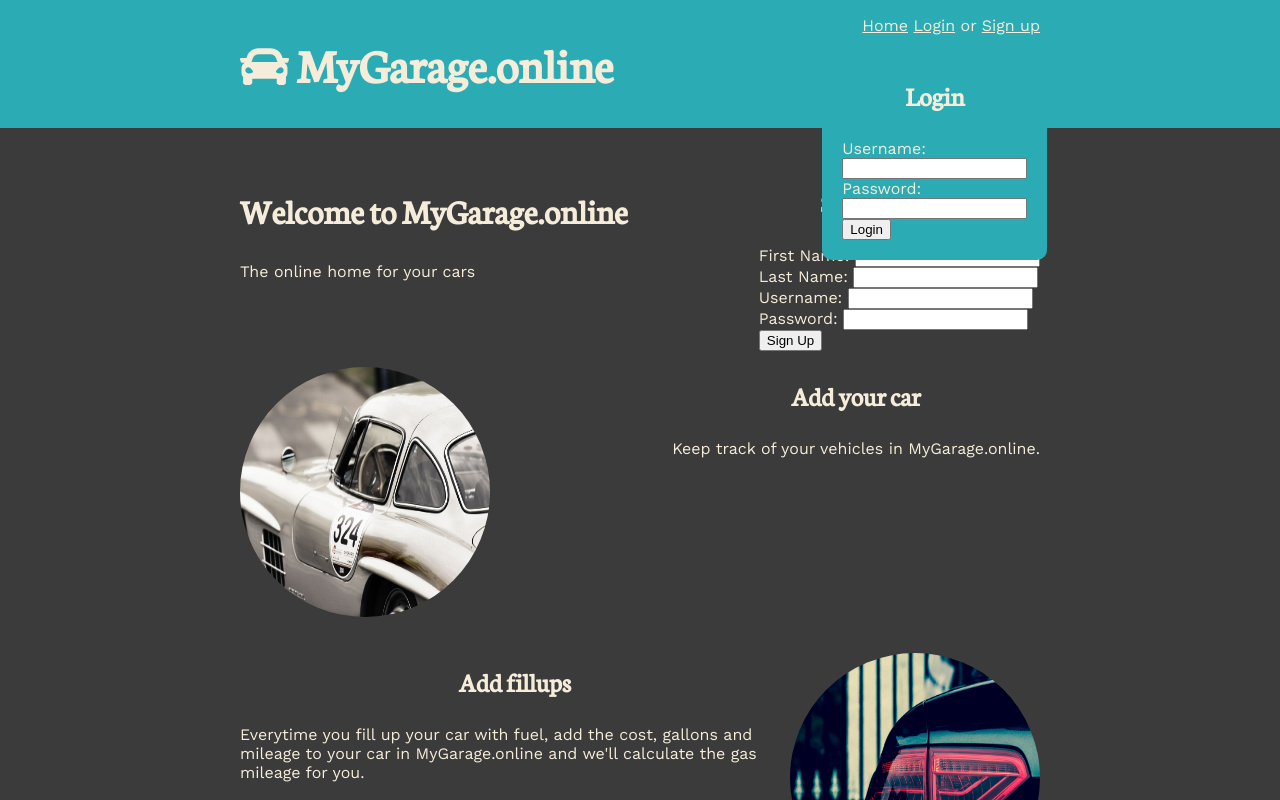
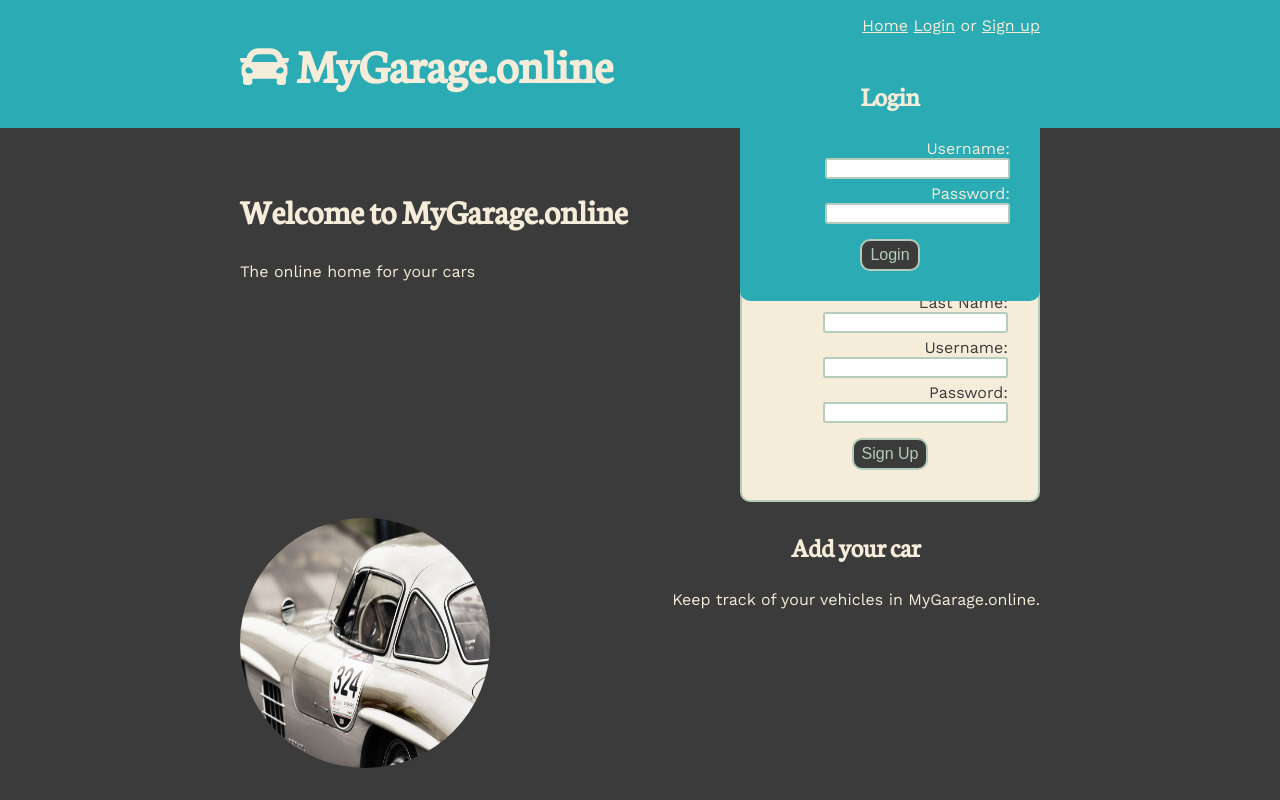
Before and after one commit to jhnnyk/garage, a website: page public/index.html in a window 1280 px wide. Both pictures are taken after a click on the link "Login". Shown: the top 800 px of the page. Drawn offline with nearby package versions, Linux system fonts and the light colour scheme.

Commit message:
form styling

```diff
--- a/public/index.html
+++ b/public/index.html
@@ -37,11 +37,11 @@
           <label for="username">
             <span>Username:</span>
             <input type="text" name="username">
-          </label><br>
+          </label>
           <label for="password">
             <span>Password:</span>
             <input type="password" name="password">
-          </label><br>
+          </label>
           <button type="submit">Login</button>
           <span class="error js-submit-error" aria-live="polite"></span>
         </form>
@@ -51,19 +51,19 @@
           <label for="firstName">
             <span>First Name:</span>
             <input type="text" name="firstName">
-          </label><br>
+          </label>
           <label for="lastName">
             <span>Last Name:</span>
             <input type="text" name="lastName">
-          </label><br>
+          </label>
           <label for="username">
             <span>Username:</span>
             <input type="text" name="username">
-          </label><br>
+          </label>
           <label for="password">
             <span>Password:</span>
             <input type="password" name="password">
-          </label><br>
+          </label>
           <button type="submit">Sign Up</button>
           <span class="error js-submit-error" aria-live="polite"></span>
         </form>
--- a/public/js/app.js
+++ b/public/js/app.js
@@ -34,23 +34,23 @@ function displayLandingPage () {
 
       <div class="right">
         <form action="#" method="POST" id="landing-page-signup">
-          <h3>Sign Up for free</h3>
+          <h3>Sign Up for Free</h3>
           <label for="firstName">
             <span>First Name:</span>
             <input type="text" name="firstName">
-          </label><br>
+          </label>
           <label for="lastName">
             <span>Last Name:</span>
             <input type="text" name="lastName">
-          </label><br>
+          </label>
           <label for="username">
             <span>Username:</span>
             <input type="text" name="username">
-          </label><br>
+          </label>
           <label for="password">
             <span>Password:</span>
             <input type="password" name="password">
-          </label><br>
+          </label>
           <button type="submit">Sign Up</button>
           <span class="error js-submit-error" aria-live="polite"></span>
         </form>
--- a/public/main.css
+++ b/public/main.css
@@ -74,6 +74,7 @@ header .container {
 nav form {
   display: none;
   position: absolute;
+  right: 0;
   background-color: #2BACB5;
   padding: 0 20px 20px 20px;
   border-radius: 0 0 10px 10px;
@@ -237,6 +238,55 @@ td.edit-delete {
   color: #E84D5B;
 }
 
+#landing-page-signup {
+  color: #3b3b3b;
+  background-color: #F5ECD9;
+  border: 2px solid #B4CCB9;
+  border-radius: 10px;
+  padding: 0 30px 30px 30px;
+  width: 300px;
+  text-align: center;
+}
+
+#login button,
+#signup button,
+#landing-page-signup button {
+  border: 2px solid #B4CCB9;
+  color: #B4CCB9;
+  border-radius: 10px;
+  background-color: #3b3b3b;
+  padding: 5px 8px;
+  font-size: 1em;
+  margin-top: 10px;
+}
+
+nav label,
+#landing-page-signup label {
+  display: block;
+  padding: 0 0 5px 0;
+  text-align: right;
+}
+
+input {
+  border: 2px solid #B4CCB9;
+  border-radius: 3px;
+}
+
+input:focus {
+  border-color: #2BACB5;
+  outline: none;
+}
+
+nav form {
+  width: 300px;
+  text-align: center;
+  padding: 0 30px 30px 30px;
+}
+
+nav input:focus {
+  border-color: #F5ECD9;
+}
+
 /* - - - Footer - - - */
 footer {
   background-color: #000;
```
